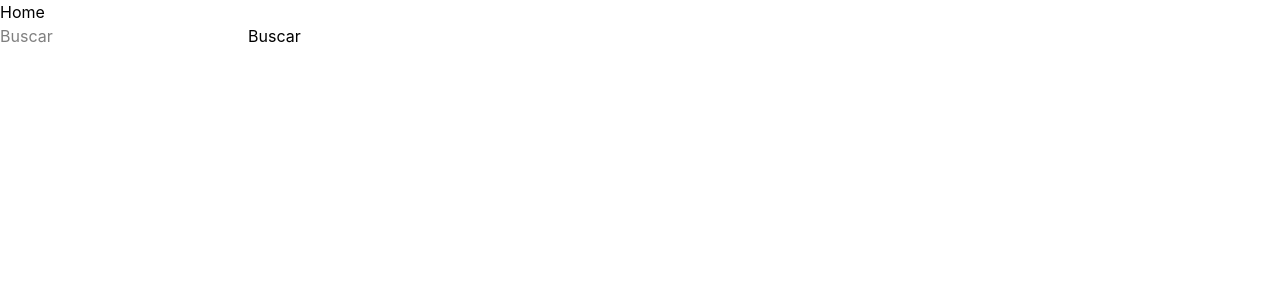
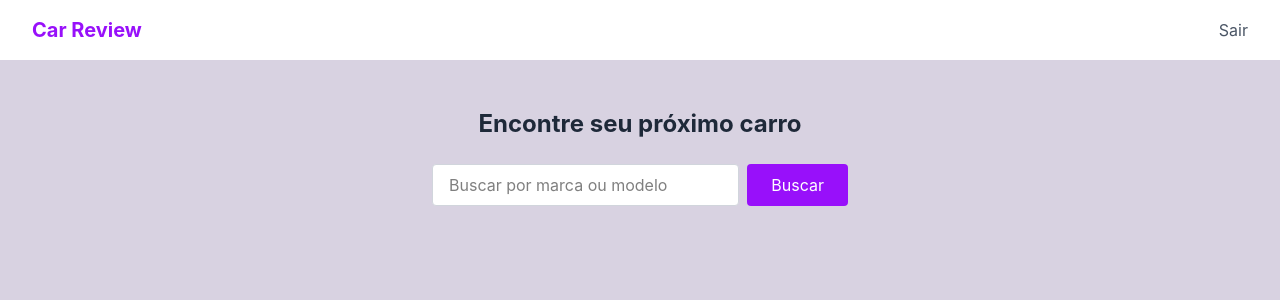
Before and after one commit to xPedro2212/car-review-web, a React (Vite) app: page / in a window 1280 px wide. Shown: the top 300 px of the page. Built offline with nearby package versions, Linux system fonts and the light colour scheme.

Commit message:
add home page styling with navbar and grid layout

```diff
--- /dev/null
+++ b/src/components/Navbar.jsx
@@ -0,0 +1,13 @@
+function Navbar(){
+    return (
+        <nav className="bg-white shadow-md px-8 py-4 flex justify-between items-center">
+            <h1 className="text-xl font-bold text-purple-600">Car Review</h1>
+                <button className="text-gray-600 hover:text-purple-600">
+                    Sair
+                </button>
+
+        </nav>
+    )
+}
+
+export default Navbar
--- a/src/pages/Home.jsx
+++ b/src/pages/Home.jsx
@@ -1,6 +1,9 @@
 import { useState } from 'react'
 import { useNavigate } from 'react-router-dom'
 import api from '../services/api'
+import Navbar from '../components/Navbar'
+
+
 function Home() {
     const [cars, setCars] = useState([])
     const [search, setSearch] = useState('')
@@ -17,23 +20,38 @@ function Home() {
 
     }
     return (
-        <div>
-            <h1>Home</h1>
-            <form onSubmit={handleSubmit}>
+        <>
+            <Navbar />
+
+            <div className='bg-[#D8D2E1] min-h-screen'>
+                <div className='flex flex-col items-center pt-12 pb-8'>
+                    <h2 className='text-2xl font-bold text-gray-800 mb-6'>Encontre seu próximo carro</h2>
+                    <form onSubmit={handleSubmit} className='flex gap-2 w-full max-w-md px-4'>
                         <input
                             type="text"
-                    placeholder="Buscar"
+                            placeholder="Buscar por marca ou modelo"
                             value={search}
                             onChange={(e) => setSearch(e.target.value)}
+                            className='flex-1 border bg-white border-gray-300 rounded px-4 py-2 focus:outline-none focus:ring-2 focus:ring-purple-500'
                         />
-                <button type="submit">Buscar</button>
+                        <button className='bg-purple-600  text-white px-6 py-2 rounded hover:bg-purple-700 transition' type="submit">Buscar</button>
                     </form>
+                </div>
+
+
+                <div className='grid grid-cols-1 md:grid-cols-3 gap-6 px-8 pb-12 max-w-5xl mx-auto'>
                     {cars.map((car) => (
-                <div key={car.id} onClick={() => navigate ('/cars/' + car.id)} style={{cursor:'pointer'}}>
-                    <p>{car.brand} {car.model} {car.year}</p>
+                        <div
+                        key={car.id}
+                        onClick={() => navigate('/cars/' + car.id)}
+                        className='bg-white rounded-lg shadow-md p-6 cursor-pointer hover:shadow-xl transition' >
+                            <h3 className='text-lg font-bold text-gray-800'>{car.brand} {car.model}</h3>
+                            <p className='text-gray-500'>    {car.year} {car.version}</p>
                         </div>
                     ))}
                 </div>
+                </div>
+            </>
 
             )
 }
```
Lines whose indentation alone changed are shown as unchanged.
